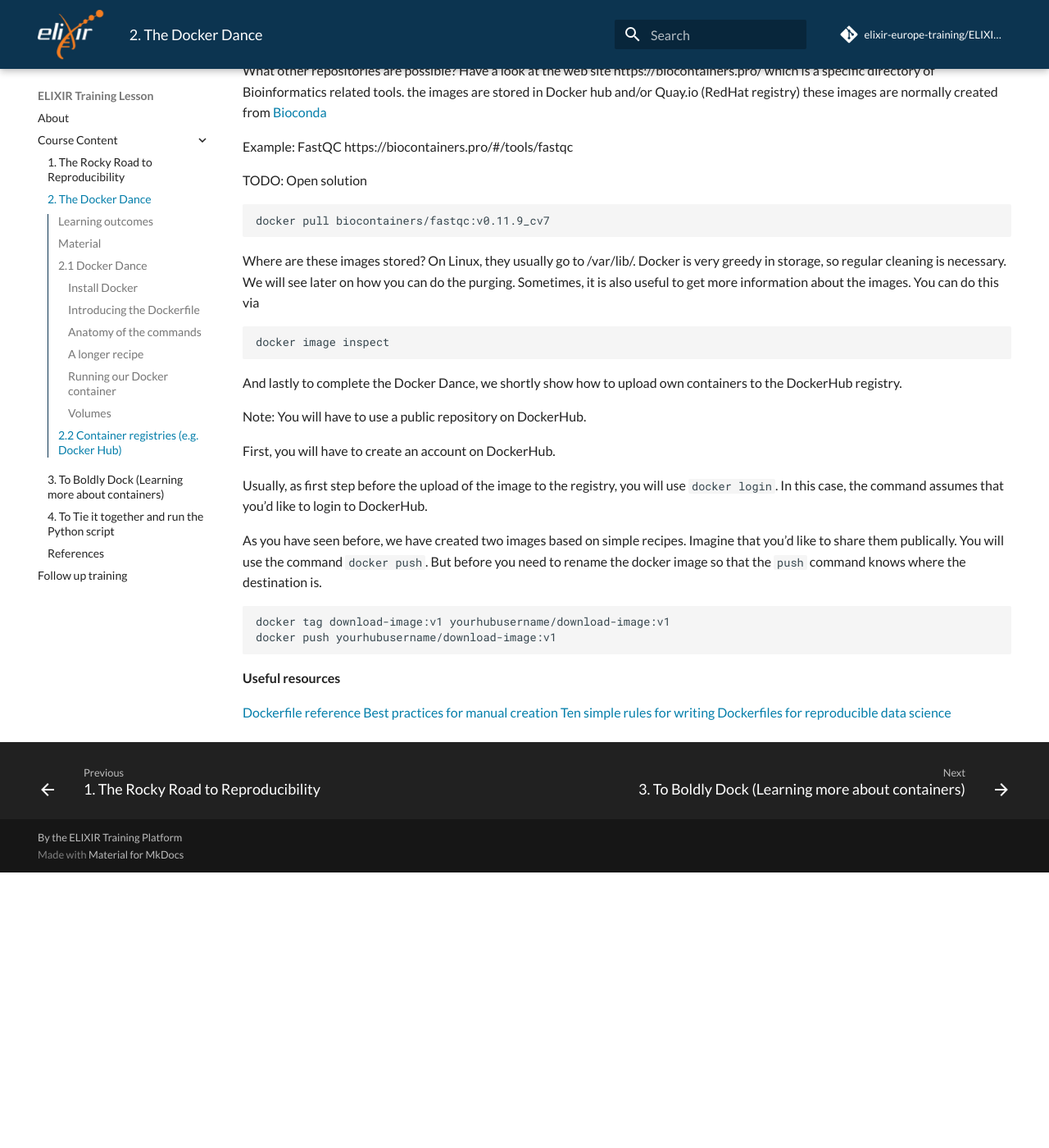
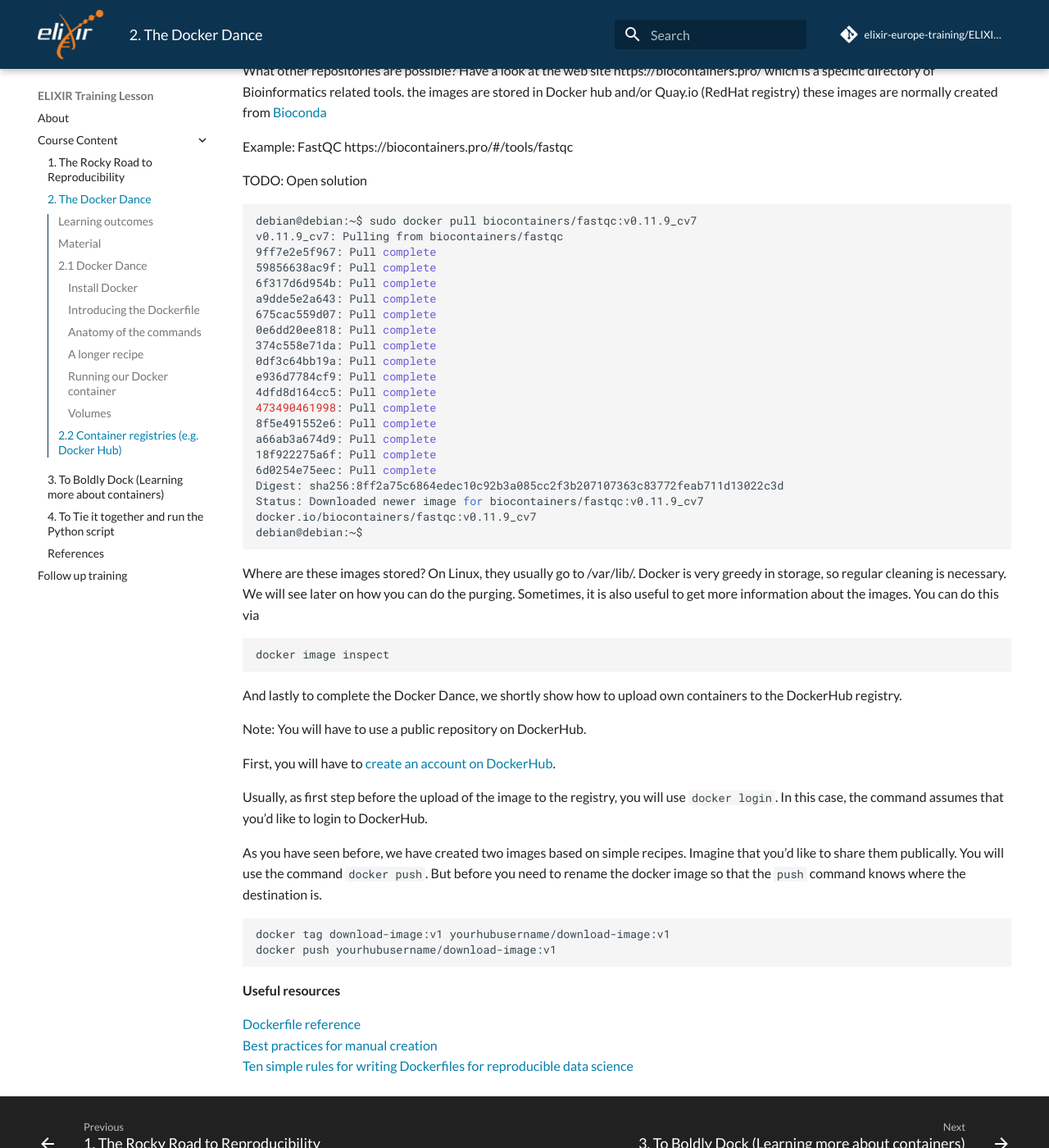
Before and after one commit to elixir-europe-training/ELIXIR-TrP-ContainersPython-CodeRep, an MkDocs documentation site: the page built from docs/chapters/chapter_02.md, in a window 1280 px wide and 1400 px high, scrolled down 10050 px. Shown: the whole window at 82% size. Built offline with MkDocs 1.6.1 and Material for MkDocs 9.7.7, drawn with Linux system fonts in a browser that asks for light colours; comment, search, counter and statistics services are not loaded; before the commit the page ends 11114 px from its top, so only the background shows below that; some of the changed text lies outside the part shown.

Commit message:
Update chapter_02.md
Even more To Dos done!

````diff
--- a/docs/chapters/chapter_02.md
+++ b/docs/chapters/chapter_02.md
@@ -483,7 +483,27 @@ https://biocontainers.pro/#/tools/fastqc
 
 TODO: Open solution
 ```sh
-docker pull biocontainers/fastqc:v0.11.9_cv7
+debian@debian:~$ sudo docker pull biocontainers/fastqc:v0.11.9_cv7
+v0.11.9_cv7: Pulling from biocontainers/fastqc
+9ff7e2e5f967: Pull complete
+59856638ac9f: Pull complete
+6f317d6d954b: Pull complete
+a9dde5e2a643: Pull complete
+675cac559d07: Pull complete
+0e6dd20ee818: Pull complete
+374c558e71da: Pull complete
+0df3c64bb19a: Pull complete
+e936d7784cf9: Pull complete
+4dfd8d164cc5: Pull complete
+473490461998: Pull complete
+8f5e491552e6: Pull complete
+a66ab3a674d9: Pull complete
+18f922275a6f: Pull complete
+6d0254e75eec: Pull complete
+Digest: sha256:8ff2a75c6864edec10c92b3a085cc2f3b207107363c83772feab711d13022c3d
+Status: Downloaded newer image for biocontainers/fastqc:v0.11.9_cv7
+docker.io/biocontainers/fastqc:v0.11.9_cv7
+debian@debian:~$
 ```
 
 Where are these images stored? On Linux, they usually go to /var/lib/.
@@ -498,7 +518,7 @@ And lastly to complete the Docker Dance, we shortly show how to upload own conta
 
 Note: You will have to use a public repository on DockerHub.
 
-First, you will have to create an account on DockerHub.
+First, you will have to [create an account on DockerHub](https://hub.docker.com/signup).
 
 Usually, as first step before the upload of the image to the registry, you will use `docker login`. In this case, the command assumes that you'd like to login to DockerHub.
 
````
Also changed, not shown: other parts of docs/chapters/chapter_02.md (+5 -5 lines).
